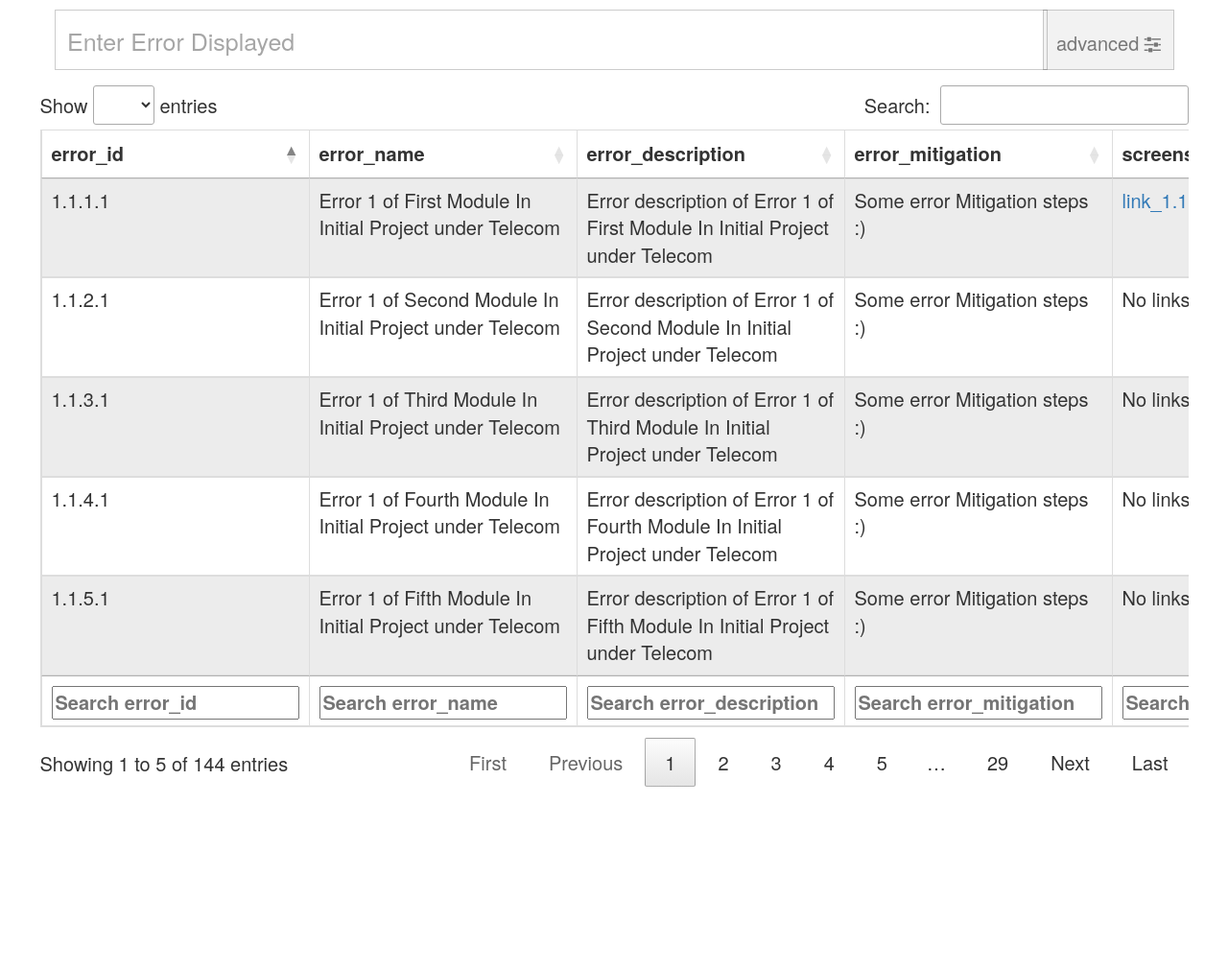
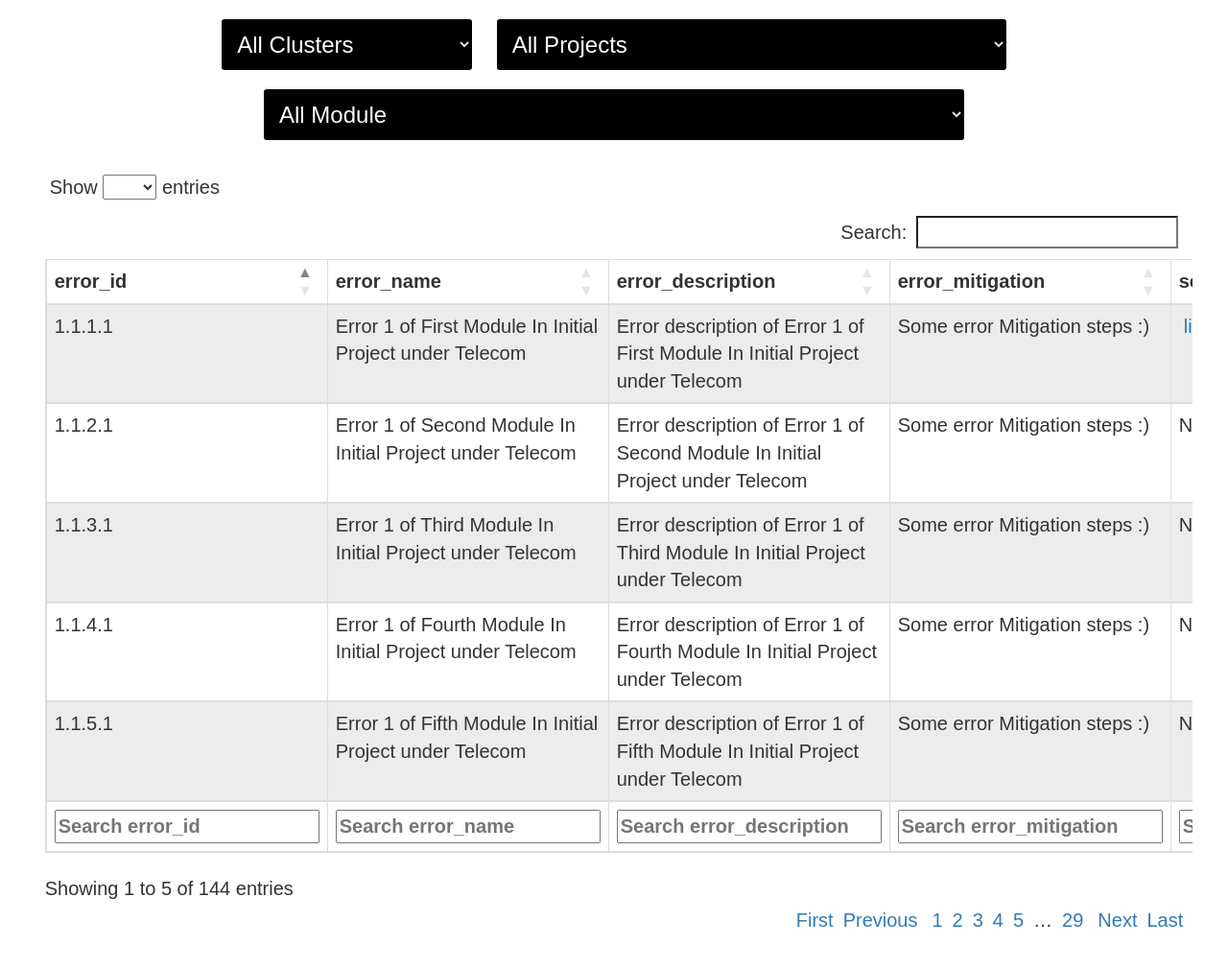
Before and after one commit to SteffinRayen/redesigned-sniffle, a Django app: page /sample/search/ in a window 1280 px wide. Shown: the whole page at 96% size. Before the commit the page ends 820 px from the top, so only its background shows below. Run offline with Django 3.2, Linux system fonts and the light colour scheme; data comes from the database, SQL or seed files in the repository; some libraries are stand-ins or nearby versions.

Commit message:
Search Module is done :) - Client side tho

```diff
--- a/website/sample/templates/sample/search.html
+++ b/website/sample/templates/sample/search.html
@@ -7,10 +7,7 @@
 	<meta http-equiv="X-UA-Compatible" content="IE=edge">
 	<title>Search</title>
 	<meta name="viewport" content="width=device-width, initial-scale=1">
-	<link rel="stylesheet" href="https://cdnjs.cloudflare.com/ajax/libs/normalize/5.0.0/normalize.min.css">
 	<link rel="stylesheet" href="https://maxcdn.bootstrapcdn.com/bootstrap/3.3.7/css/bootstrap.min.css">
-	<link rel='stylesheet' href='https://cdnjs.cloudflare.com/ajax/libs/font-awesome/4.7.0/css/font-awesome.css'>
-	<link rel="stylesheet" href="https://cdn.datatables.net/1.10.19/css/jquery.dataTables.css">
 	<link rel="stylesheet" href="https://cdn.datatables.net/1.10.19/css/dataTables.bootstrap.min.css">
 	<link href='https://fonts.googleapis.com/css?family=Lato:300,400,400italic,700,700italic' rel='stylesheet'>
 	<style>
@@ -19,6 +16,7 @@
 		*:after {
 			box-sizing: border-box;
 			font-size: 20px;
+			margin: 0.5rem;
 		}
 
 		.container {
@@ -31,368 +29,139 @@
 			display: flex;
 		}
 
-		.input--search {
-			padding: .5em;
-			background-color: white;
-			color: #777;
-			border: 2px solid transparent;
-			border: 1px solid rgba(0, 0, 0, 0.2);
-			flex-grow: 1;
-		}
-
-		@media all and (min-width: 37.5em) {
-			.input--search {
-				font-size: 1.25em;
-			}
-		}
-
-		.input--search::-webkit-input-placeholder {
-			color: rgba(0, 0, 0, 0.35);
-		}
-
-		.input--search:focus {
-			outline: 5px auto #7D03FF;
-			outline-offset: -2px;
-		}
-
-		.button-group {
-			display: inline-block;
-			vertical-align: top;
-			margin-left: -5px;
-		}
-
-		.flexbox .button-group {
-			margin-left: -1px;
-		}
-
-		.button {
-			display: inline-block;
-			padding: .5em;
-			border: none;
-			font-size: 1em;
-			vertical-align: top;
-			background-color: rgba(0, 0, 0, 0.05);
-			color: #777;
-			transition: background-color .3s;
-			text-align: center;
-		}
-
-		@media all and (min-width: 37.5em) {
-			.button {
-				font-size: 1.25em;
-			}
-		}
-
-		.button:hover {
-			background-color: rgba(0, 0, 0, 0.2);
-		}
-
-		.button:focus {
-			outline: none;
-		}
-
-		.button--toolbar {
-			border: 1px solid rgba(0, 0, 0, 0.18);
-			border-radius: 0;
-			text-transform: lowercase;
-		}
-
-		.button--advanced__text {
-			display: none;
-		}
-
-		@media all and (min-width: 23em) {
-			.button--advanced__text {
-				display: inline;
-			}
-		}
-
-		.button--search {
-			margin-left: -5px;
-			background-color: #0192d0;
-			color: white;
-		}
-
-		.button--search:hover {
-			background-color: #016e9d;
-		}
-
-		.panel-advanced-search {
-			margin: 1em 3em;
-			padding: 2em;
-			border: 1px solid #a1a1a1;
-			overflow: auto;
-
-		}
-
-		body {
-			font: 100% "Clan OT", HelveticaNeue, Helvetica, Arial, sans-serif;
-			padding: 1em;
-		}
-
-		.heading--form {
-			font-size: 1.5em;
-			margin: 0 0 0 .25em;
-			color: rgba(0, 0, 0, 0.7);
-		}
-
-		.label {
-			font-size: 1.2em;
-			display: block;
-			padding-bottom: 1em;
-			font-weight: normal;
-			color: #777;
-			text-align: left;
-		}
-
-		.input {
-			width: 100%;
-			border-width: 1px;
-			border-style: solid;
-			border-color: rgba(0, 0, 0, 0.2);
-			border-radius: 4px;
-			padding: .5rem;
-		}
-
-		.button--secondary {
-			color: white;
-			background: #777;
-		}
-
-		.button--small {
-			border-radius: 2px;
-			font-size: 0.7em;
-			text-transform: uppercase;
-			font-weight: normal;
-			padding: 0.5em;
-		}
-
-		.button--positive {
-			background-color: #3fba47;
-		}
-
-		.button--positive:hover {
-			background-color: #329438;
-		}
-
-		.fieldset__buttons {
-			margin-bottom: 0.5em;
-		}
-
-		.list {
-			margin: 0px;
-			padding: 0px;
-			list-style: none;
-		}
-
-		.listbox {
-			display: inline-block;
-			max-height: 200px;
-			width: 100%;
-			overflow-y: scroll;
-		}
-
-		.listbox::-webkit-scrollbar {
-			width: 7px;
-			background-color: rgba(0, 0, 0, 0.2);
-		}
-
-		.listbox::-webkit-scrollbar-thumb {
-			border-radius: 4px;
-			background-color: #777;
-			-webkit-box-shadow: 0 0 1px #777;
-		}
-
-		.listbox li {
-			margin-bottom: 8px;
-		}
-
-		.listbox li:last-child {
-			margin: 0;
-		}
-
-		ul.listbox li.disabled {
-			pointer-events: none;
-			opacity: 0.6;
-		}
-
-		@media all and (min-width: 50em) {
-			.form__actions--right {
-				margin-top: 2em;
-				text-align: right;
-			}
-		}
-
-		input[type="checkbox"] {
-			width: auto;
-			margin-right: 0.3em;
-		}
-
-		@media (min-width: 46.8em) {
-			.g-2up>.gi {
-				float: left;
-				width: 50%;
-			}
-		}
-
-		@media (min-width: 46.8em) {
-			.g-2up>.gi:nth-of-type(2n+1) {
-				clear: left;
-			}
-		}
-
-		.gi {
-			padding: 0.5em;
-		}
-
-		@media (min-width: 46.8em) {
-			.gi {
-				float: left;
-			}
-		}
-
-		@media (min-width: 46.8em) {
-			.g-3up>.gi {
-				float: left;
-				width: 33.3333%;
-			}
-		}
-
-		@media (min-width: 46.8em) {
-			.g-3up>.gi:nth-of-type(3n+1) {
-				clear: left;
-			}
-		}
-
-		.gi {
-			padding: 0.5em;
-		}
-
-		@media (min-width: 46.8em) {
-			.gi {
-				float: left;
-			}
-		}
-
-		.is-hidden {
-			display: none;
-		}
 
 		@media (min-width: 1200px) {
 			.container {
 				width: 95%;
 			}
 		}
+
+		body {
+
+			font-family: Arial, Helvetica;
+		}
+
+		.select-container {
+			/* margin: 2rem; */
+			text-align: center;
+		}
+
+		.big {
+			font-size: 1.2em;
+		}
+
+		.square {
+			width: .7em;
+			height: .7em;
+			margin: .5em;
+			display: inline-block;
+		}
+
+		/* Custom dropdown */
+
+		.custom-dropdown {
+			position: relative;
+			display: inline-block;
+			vertical-align: middle;
+			margin: 10px;
+			/* demo only */
+		}
+
+		.custom-dropdown select {
+			background-color: #000;
+			color: #fff;
+			font-size: inherit;
+			padding: .5em;
+			padding-right: 2.5em;
+			border: 0;
+			margin: 0;
+			border-radius: 3px;
+			text-indent: 0.01px;
+			text-overflow: '';
+			-webkit-appearance: button;
+			/* hide default arrow in chrome OSX */
+		}
+
+		.custom-dropdown::before,
+		.custom-dropdown::after {
+			content: "";
+			position: absolute;
+			pointer-events: none;
+		}
+
+		.custom-dropdown::after {
+			/*  Custom dropdown arrow */
+			content: "\25BC";
+			height: 1em;
+			font-size: .625em;
+			line-height: 1;
+			right: 1.2em;
+			top: 50%;
+			margin-top: -.5em;
+		}
+
+		.custom-dropdown::before {
+			/*  Custom dropdown arrow cover */
+			width: 2em;
+			right: 0;
+			top: 0;
+			bottom: 0;
+			border-radius: 0 3px 3px 0;
+		}
+
+		.custom-dropdown select[disabled] {
+			color: rgba(0, 0, 0, .3);
+		}
+
+		.custom-dropdown select[disabled]::after {
+			color: rgba(0, 0, 0, .1);
+		}
+
+		.custom-dropdown::before {
+			background-color: rgba(0, 0, 0, .15);
+		}
+
+		.custom-dropdown::after {
+			color: rgba(0, 0, 0, .4);
+		}
 	</style>
 </head>
 
 <body>
-	{% csrf_token %}
-	<div class="search-block">
-		<div class="container container--flex">
-			<input type="text" class="input--search" placeholder="Enter Error Displayed" size="1" id="errorDesc">
-			<div class="button-group">
-				<button class="button button--toolbar button--advanced js-button--advanced">
-					<span class="button--advanced__text">Advanced </span>
-					<i class="fa fa-sliders"></i>
-				</button>
 
-			</div>
-		</div>
-	</div>
-	<!--begin advanced search panel -->
-	<div id="panel-advanced-search" class="panel-advanced-search is-hidden">
-		<h2 class="heading--form">Advanced Search</h2>
-		<form action="" class="" id="searchError">
-			<div class="g-2up">
-				<div class="field gi">
-					<label for="" class="label">Error ID</label>
-					<input type="input" placeholder="" value="" class="input" id="errorID" />
-				</div>
-				<!--end field-->
-				<div class="field gi">
-					<label for="" class="label">Author</label>
-					<input id="" type="input" placeholder="" value="" class="input" id="editor" />
-				</div>
-				<!--end field-->
-			</div>
-			<div class="g-3up">
-				<div class="gi">
-					<label class="label">Cluster Number</label>
-					<fieldset class="fieldset">
-						<div class="fieldset__buttons">
-							<div class="button button--secondary button--small" onclick="selectAll('cluster')">Check All</div>
-							<div class="button button--secondary button--small" onclick="unSelectAll('cluster')">Check None</div>
-						</div>
-						<ul class="list listbox" id="cluster">
+	<div class="select-container">
+		<span class="custom-dropdown big">
+			<select id="cluster">
+				<option value="All">All Clusters</option>
 				{% for cluster_data in cluster_data %}
-							<li>
-								<input type="checkbox" name="cluster" id="{{cluster_data.cluster_id}}">{{ cluster_data.cluster_name }}
-							</li>
+				<option value="{{cluster_data.cluster_id}}">{{ cluster_data.cluster_name }}</option>
 				{% empty %}
-							<li class="disabled">
-								<input type="checkbox" name="cluster" id="0">------------
-							</li>
+				<option value="">------------</option>
 				{% endfor %}
-						</ul>
-					</fieldset>
-				</div>
-				<div class="gi">
-					<label class="label">Project Number</label>
-					<fieldset class="fieldset">
-						<div class="fieldset__buttons">
-							<div class="button button--secondary button--small" onclick="selectAll('project')">Check All</div>
-							<div class="button button--secondary button--small" onclick="unSelectAll('project')">Check None</div>
-						</div>
-						<ul class="list listbox" id="project">
+			</select>
+		</span>
+
+		<span class="custom-dropdown big">
+			<select id="project">
+				<option value="All">All Projects</option>
 				{% for project_data in project_data %}
-							<li>
-								<input type="checkbox" name="project" id="{{project_data.project_id}}">{{project_data.project_name}}
-							</li>
+				<option value="{{project_data.project_id}}">{{ project_data.project_name }}</option>
 				{% empty %}
-							<li class="disabled">
-								<input type="checkbox" name="project" id="0">------------
-							</li>
+				<option value="">------------</option>
 				{% endfor %}
-						</ul>
-					</fieldset>
-				</div>
-				<div class="gi">
-					<label class="label">Module Number</label>
-					<fieldset class="fieldset">
-						<div class="fieldset__buttons">
-							<div class="button button--secondary button--small" onclick="selectAll('module')">Check All</div>
-							<div class="button button--secondary button--small" onclick="unSelectAll('module')">Check None</div>
-						</div>
-						<ul class="list listbox" id="module">
+			</select>
+		</span>
+
+		<span class="custom-dropdown big">
+			<select id="module">
+				<option value="All">All Module</option>
 				{% for module_data in module_data %}
-							<li>
-								<input type="checkbox" name="module" id="{{module_data.module_id}}">{{module_data.module_name}}
-							</li>
+				<option value="{{module_data.module_id}}">{{ module_data.module_name }}</option>
 				{% empty %}
-							<li class="disabled">
-								<input type="checkbox" name="module" id="0">------------
-							</li>
+				<option value="">------------</option>
 				{% endfor %}
-
-						</ul>
-					</fieldset>
-				</div>
-			</div>
-			<div class="g-3up">
-				<div class="field gi">
-					<!-- <label for="" class="label">Date From</label>
-                     <input type="date" class="date-picker"> -->
-				</div>
-				<div class="field gi">
-					<!-- <label for="" class="label">Date To</label>
-                     <input type="date" class="date-picker"> -->
-				</div>
-				<div class="form__actions--right gi">
-					<div class="button button--secondary button--small btn btn--small" onclick="resetForm('searchError')">reset</div>
-				</div>
-			</div>
-		</form>
+			</select>
+		</span>
 	</div>
 	<div class="container">
 		<div class="row table-responsive">
@@ -451,67 +220,73 @@
 	<script>
 		// advanced search modal
 		$(document).ready(function () {
-			$('.js-button--advanced').click(function () {
-				var panel = $(".panel-advanced-search");
-				if (panel.hasClass("is-hidden")) {
-					panel.slideDown();
-					panel.removeClass("is-hidden");
-				} else {
-					panel.slideUp();
-					panel.addClass("is-hidden");
-				}
-			});
 			// table pagination
 			$('#dataTable').DataTable({
 				"pagingType": "full_numbers",
-
 			});
 			// Setup - add a text input to each footer cell
-			$('#dataTable tfoot th').each( function () {
+			$('#dataTable tfoot th').each(function () {
 				var title = $(this).text();
-				$(this).html( '<input type="text" placeholder="Search '+title+'" />' );
-			} );
+				$(this).html('<input type="text" placeholder="Search ' + title + '" />');
+			});
 
 			// DataTable
 			var table = $('#dataTable').DataTable();
 
 			// Apply the search
-			table.columns().every( function () {
+			table.columns().every(function () {
 				var that = this;
 
-				$( 'input', this.footer() ).on( 'keyup change', function () {
-					if ( that.search() !== this.value ) {
+				$('input', this.footer()).on('keyup change', function () {
+					if (that.search() !== this.value) {
 						that
-							.search( this.value )
+							.search(this.value)
 							.draw();
 					}
-				} );
-			} );
+				});
+			});
+			$('#cluster').change(function() {
+				if (this.value === "All") {
+				table
+					.columns(0)
+					.search('')
+					.draw();
+				} else {
+				table
+					.columns(0)
+					.search(this.value)
+					.draw();
+				}
+			});
+			$('#project').change(function() {
+				if (this.value === "All") {
+				table
+					.columns(0)
+					.search('')
+					.draw();
+				} else {
+				table
+					.columns(0)
+					.search(this.value)
+					.draw();
+				}
+			});
+			$('#module').change(function() {
+				if (this.value === "All") {
+				table
+					.columns(0)
+					.search('')
+					.draw();
+				} else {
+				table
+					.columns(0)
+					.search(this.value)
+					.draw();
+				}
+			});
 
 
 		});
-		// search modal select and unselecting
-		function selectAll(item) {
-			var items = document.getElementsByName(item);
-			for (var i = 0; i < items.length; i++) {
-				if (items[i].type == 'checkbox')
-					items[i].checked = true;
-			}
-		}
-
-		function unSelectAll(item) {
-			var items = document.getElementsByName(item);
-			for (var i = 0; i < items.length; i++) {
-				if (items[i].type == 'checkbox')
-					items[i].checked = false;
-			}
-		}
-		// reseting the form
-		function resetForm(formName) {
-			document.getElementById(formName).reset();
-			document.getElementById("errorDesc").value = "";
-		}
-
 	</script>
 </body>
 
```
Lines whose indentation alone changed are shown as unchanged.
